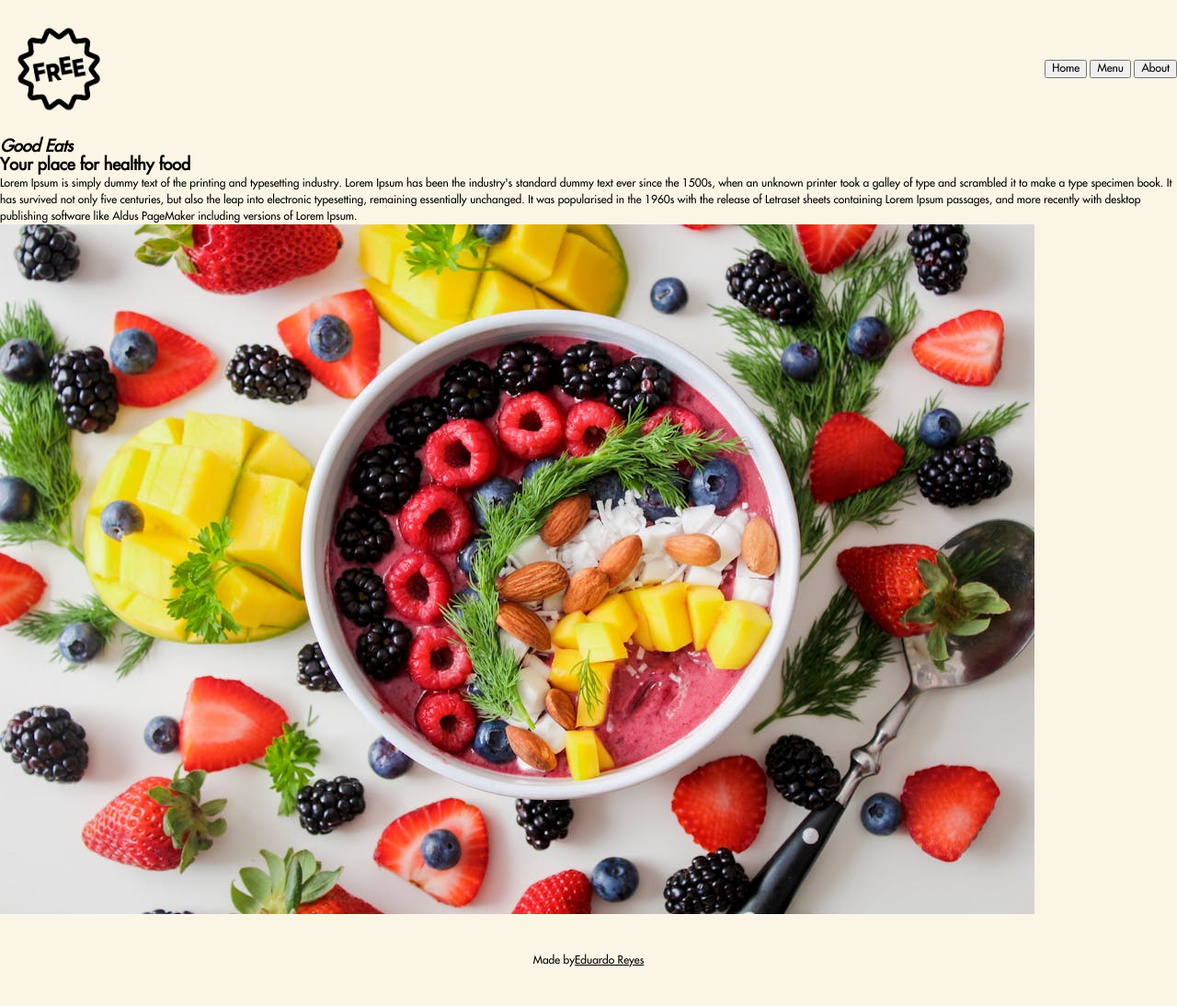
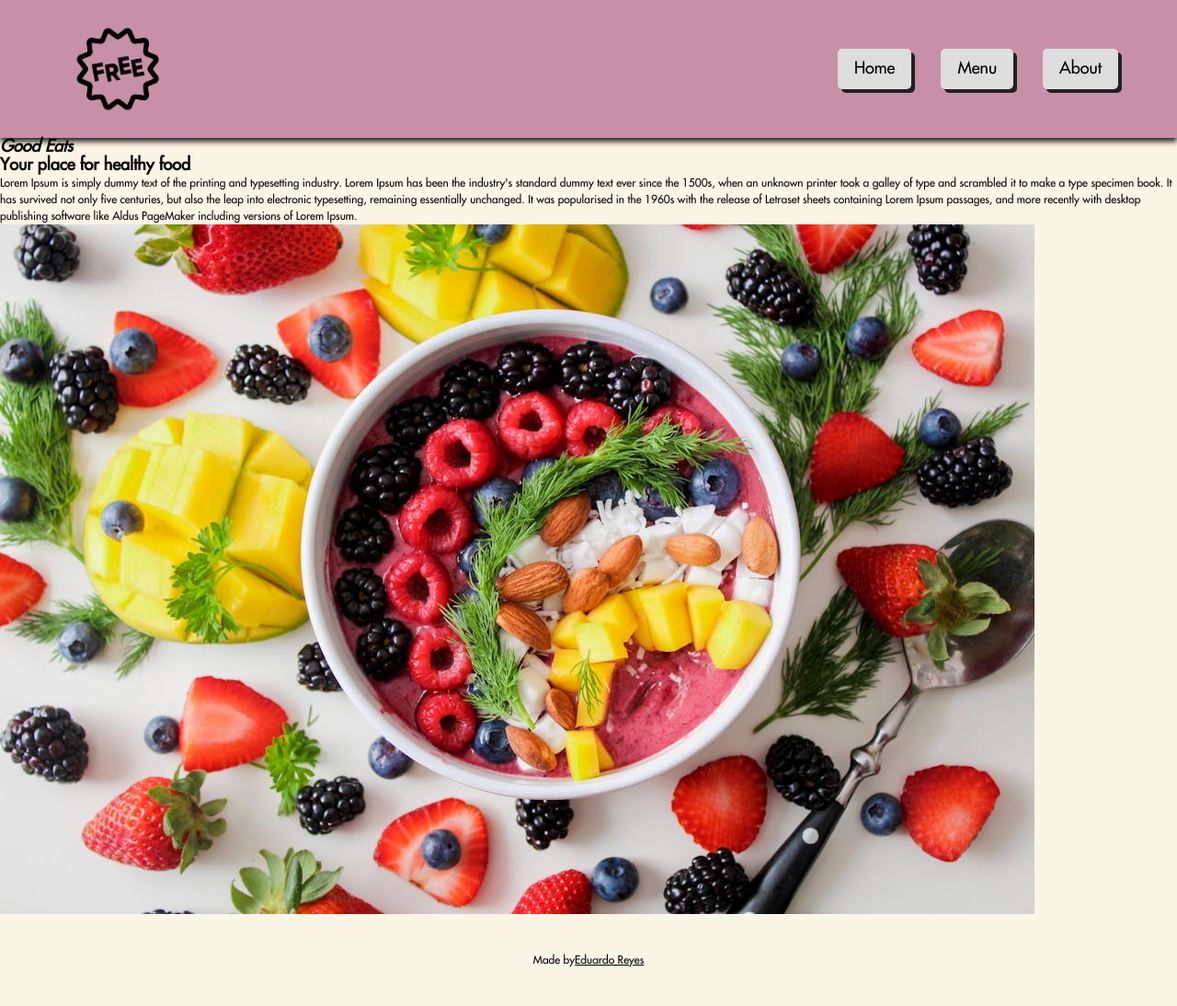
Before and after one commit to eduardoreyes007351208/restaurantPage, a website built with webpack: page src/index.html in a window 1280 px wide. Shown: the whole page at 92% size. Built offline with nearby package versions, Linux system fonts and the light colour scheme.

Commit message:
feat: Style the header section

```diff
--- a/src/index.html
+++ b/src/index.html
@@ -8,10 +8,10 @@
 <body>
     <header>
         <img id="logoImage" src="./images/freev2.webp" alt="logo">
-        <nav>
-            <button id="homeButton">Home</button>
-            <button id="menuButton">Menu</button>
-            <button id="aboutButton">About</button>
+        <nav id="navbar">
+            <button id="homeButton" class="navButton">Home</button>
+            <button id="menuButton" class="navButton">Menu</button>
+            <button id="aboutButton" class="navButton">About</button>
         </nav>
     </header>
     <div id="content">
--- a/src/styles.css
+++ b/src/styles.css
@@ -7,7 +7,7 @@
     --primary-color: #C890A7;
     --secondary-color: #FBF5E5;
     --dark-color: #212121;
-    --neutral-color: #424242;
+    --neutral-color: #DDDDDD;
 
     font-family: Futura;
     font-size: 12px;
@@ -23,6 +23,9 @@ header {
     display: flex;
     align-items: center;
     justify-content: space-between;
+    background-color: var(--primary-color);
+    padding: 16px 64px;
+    box-shadow: 0px 4px 6px var(--dark-color);
 }
 
 footer {
@@ -31,6 +34,24 @@ footer {
     justify-content: center;
 }
 
+#navbar {
+    display: flex;
+    gap: 32px;
+}
+.navButton {
+    padding: 12px 18px;
+    font-size: 1.5rem;
+    border-radius: 5px;
+    border: none;
+    background-color: var(--neutral-color);
+    box-shadow: 4px 4px var(--dark-color);
+}
+.navButton:hover {
+    cursor: pointer;
+    background-color: var(--dark-color);
+    color: var(--neutral-color);
+}
+
 #logoImage {
     width: 128px;
     height: auto;
```
